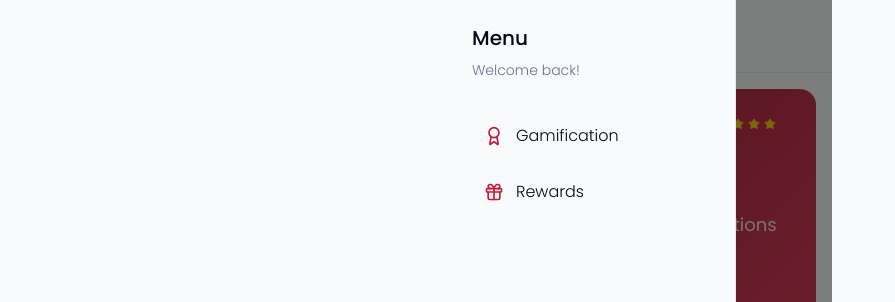
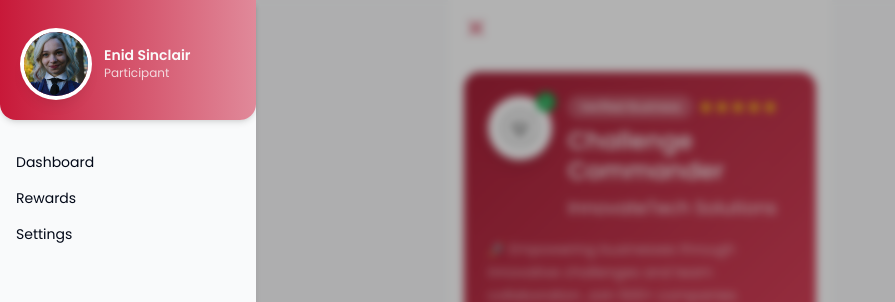
Before and after one commit to julianapaguinto-netroc/challenge-commander-login-registration, a React (Vite) app: page /challenge-commander in a window 1280 px wide. Both pictures are taken after a click on the button 484 px from the left and 36 px from the top of the page. Shown: the top 302 px of the page, without its empty margins (0-895 px from the left). Built offline with nearby package versions, Linux system fonts and the light colour scheme.

Commit message:
target persona
- target persona saved to local storage temporarily for flow demo
- sidebar fixed reusable
- profile screen added pop-like nav

```diff
--- a/src/_gettingStarted/PersonaSelection.tsx
+++ b/src/_gettingStarted/PersonaSelection.tsx
@@ -8,12 +8,13 @@ const audienceOptions = {
   Community: ["Youth Leaders", "Parents", "Religious Leaders", "Volunteers"],
   Company: ["Employees", "Team Leads", "HR", "Managers"],
   Education: ["Students", "Teachers", "School Admins", "Clubs"],
+  Marketplace: ["Consumers"],
   SMEs: ["Employees"],
 };
 
 export default function PersonaSelection() {
   const navigate = useNavigate();
-  const [persona, setPersona] = useState<"Community" | "Company" | "Education" | "SMEs" | "">("");
+  const [persona, setPersona] = useState<"Community" | "Company" | "Education" | "Marketplace" | "SMEs" | "">("");
   const [selectedAudiences, setSelectedAudiences] = useState<string[]>([]);
   const [uniqueCode, setUniqueCode] = useState("");
 
@@ -89,7 +90,7 @@ export default function PersonaSelection() {
                       Select your persona:
                     </label>
                     <div className="flex overflow-x-auto justify-center gap-2 sm:flex-wrap sm:overflow-visible">
-                      {["Community", "Company", "Education", "SMEs"].map((p) => (
+                      {["Community", "Company", "Education", "Marketplace", "SMEs"].map((p) => (
                         <button
                           key={p}
                           type="button"
--- a/src/_gettingStarted/PreSignupInvite.tsx
+++ b/src/_gettingStarted/PreSignupInvite.tsx
@@ -52,7 +52,7 @@ export default function PreSignupInvite() {
                 className="mt-3 text-sm text-primary hover:underline"
                 aria-label="Join public challenges"
               >
-                I will be joining public challenges
+                Sign up instead
               </button>
           </section>
         </main>
--- a/src/_myChallenges/ChallengeCommander.tsx
+++ b/src/_myChallenges/ChallengeCommander.tsx
@@ -10,6 +10,7 @@ import {
 import { Button } from "@/components/ui/button";
 import { Menu, UserPlus, Award, Gift } from "lucide-react";
 import { useNavigate } from "react-router-dom";
+import Appbar from "@/components/mobile/AppBar";
 
 const currentChallenges: Challenge[] = [
   {
@@ -178,52 +179,7 @@ const ChallengeCommander = () => {
 
   return (
     <div className="relative min-h-screen bg-background font-poppins w-full max-w-sm mx-auto welcome-bg overflow-hidden">
-      {/* Header */}
-      <header className="flex items-center justify-between p-4 bg-background/80 backdrop-blur-sm border-b border-border">
-        <button
-          onClick={toggleSidebar}
-          className="p-2 rounded-xl hover:bg-secondary transition-colors"
-        >
-          <Menu className="w-6 h-6" />
-        </button>
-        <h1 className="font-medium">Challenge Commander</h1>
-        <div className="w-10" />
-      </header>
-
-      {/* Sidebar Overlay */}
-      {isSidebarOpen && (
-        <div
-          className="absolute inset-0 bg-black/50 z-40"
-          onClick={toggleSidebar}
-        />
-      )}
-
-      {/* Sidebar */}
-      <div
-        className={`absolute left-0 top-0 h-full w-3/4 max-w-xs bg-background border-r border-border z-50 transform transition-transform duration-300 ${
-          isSidebarOpen ? "translate-x-0" : "-translate-x-full"
-        }`}
-      >
-        <div className="p-6">
-          <div className="mb-8">
-            <h2 className="text-xl font-medium mb-2">Menu</h2>
-            <p className="text-sm text-muted-foreground font-light">
-              Welcome back!
-            </p>
-          </div>
-          <nav className="space-y-2">
-            <button className="w-full flex items-center gap-3 p-3 rounded-xl hover:bg-secondary transition-colors text-left">
-              <Award className="w-5 h-5 text-primary" />
-              <span className="font-light">Gamification</span>
-            </button>
-            <button className="w-full flex items-center gap-3 p-3 rounded-xl hover:bg-secondary transition-colors text-left">
-              <Gift className="w-5 h-5 text-primary" />
-              <span className="font-light">Rewards</span>
-            </button>
-          </nav>
-        </div>
-      </div>
-
+      <Appbar>
         <div className="max-w-md mx-auto p-4 space-y-6">
           <BusinessHeader />
           <MarketingBanner />
@@ -275,6 +231,7 @@ const ChallengeCommander = () => {
             </div>
           </div>
         </div>
+      </Appbar>
     </div>
   );
 };
--- a/src/_myChallenges/MobileApp.tsx
+++ b/src/_myChallenges/MobileApp.tsx
@@ -35,79 +35,8 @@ export default function MobileApp() {
 
   return (
     <div className="relative mobile-container bg-background min-h-screen overflow-hidden">
-      {/* Sidebar Overlay */}
-      {isSidebarOpen && (
-        <div
-          className="absolute inset-0 bg-black/50 z-40"
-          onClick={toggleSidebar}
-        />
-      )}
-
-      {/* Sidebar */}
-      <div
-        className={`absolute left-0 top-0 h-full w-3/4 max-w-xs bg-background border-r border-border z-50 transform transition-transform duration-300 ${
-          isSidebarOpen ? "translate-x-0" : "-translate-x-full"
-        }`}
-      >
-        {/* Profile Header */}
-        <div className="bg-gradient-to-r from-primary to-primary/50 text-primary-foreground rounded-b-2xl shadow-md px-6 pt-8 pb-6">
-          <Link
-            to="/profile"
-            onClick={toggleSidebar}
-            aria-label="Open profile"
-            className="flex items-center gap-4"
-          >
-            <Avatar className="h-16 w-16 ring-4 ring-white shadow-lg">
-              <AvatarImage
-                src={profilePicture}
-                alt="User profile picture"
-                loading="lazy"
-              />
-              <AvatarFallback>U</AvatarFallback>
-            </Avatar>
-            <div>
-              <p className="text-sm font-semibold leading-tight">
-                Enid Sinclair
-              </p>
-              <p className="text-xs text-primary-foreground/80">Participant</p>
-            </div>
-          </Link>
-        </div>
-
-        {/* Menu */}
-        <div className="p-6">
-          <div className="mt-2 mb-4">
-            <h2 className="text-xl font-medium mb-2">Menu</h2>
-            <p className="text-sm text-muted-foreground font-light">
-              Welcome back!
-            </p>
-          </div>
-          <nav className="space-y-2">
-            <button className="w-full flex items-center gap-3 p-3 rounded-xl hover:bg-secondary transition-colors text-left">
-              <Award className="w-5 h-5 text-primary" />
-              <span className="font-light">Gamification</span>
-            </button>
-            <button className="w-full flex items-center gap-3 p-3 rounded-xl hover:bg-secondary transition-colors text-left">
-              <Gift className="w-5 h-5 text-primary" />
-              <span className="font-light">Rewards</span>
-            </button>
-          </nav>
-        </div>
-      </div>
-
+      <Appbar>
         <div className="bg-white shadow-md z-10 relative">
-        {/* Top Navigation */}
-        <div className="flex items-center justify-between mb-4 px-3 py-2">
-          <Button
-            variant="ghost"
-            size="icon"
-            className="text-primary"
-            onClick={toggleSidebar}
-          >
-            <Menu className="h-6 w-6" />
-          </Button>
-        </div>
-
           {/* Tab Navigation */}
           <div className="flex justify-between px-3">
             <button
@@ -186,7 +115,10 @@ export default function MobileApp() {
                     Next: Tier 2 - System Engineer
                   </div>
                   <div className="relative w-full">
-                  <Progress value={66} className="h-2 rounded-full bg-muted" />
+                    <Progress
+                      value={66}
+                      className="h-2 rounded-full bg-muted"
+                    />
                     <div className="absolute right-0 top-0 text-[10px] mt-2 text-muted-foreground">
                       250pts to go
                     </div>
@@ -202,7 +134,9 @@ export default function MobileApp() {
                       <CheckCircle className="absolute -top-1 -right-1 h-4 w-4 text-success-color bg-white rounded-full" />
                     </div>
                     <span className="text-sm font-bold">175</span>
-                  <span className="text-xs text-muted-foreground">Active</span>
+                    <span className="text-xs text-muted-foreground">
+                      Active
+                    </span>
                   </div>
 
                   <div className="flex-1 h-px bg-border mx-4" />
@@ -282,6 +216,7 @@ export default function MobileApp() {
             <MyActivitiesPage />
           </div>
         </div>
+      </Appbar>
     </div>
   );
 }
--- a/src/components/mobile/AppBar.tsx
+++ b/src/components/mobile/AppBar.tsx
@@ -2,69 +2,81 @@
 
 import { useState } from "react";
 import { Link } from "react-router-dom";
-import { Menu, X, Trophy, Gift } from "lucide-react";
+import { Menu, X } from "lucide-react";
 import clsx from "clsx";
 import { Avatar, AvatarFallback, AvatarImage } from "@/components/ui/avatar";
-import userAvatar from "@/assets/astronaut-character.png";
+import userAvatar from "@/assets/profile.jpg";
 
 export default function Appbar({ children }: { children: React.ReactNode }) {
   const [isSidebarOpen, setSidebarOpen] = useState(false);
   const toggleSidebar = () => setSidebarOpen(!isSidebarOpen);
 
   return (
-    <div className="relative min-h-screen bg-background text-foreground">
+    <div className="relative flex flex-col min-h-screen bg-white text-foreground">
       {/* ✅ Top Navbar */}
-      <header className="sticky top-0 z-50 flex items-center justify-between border-b border-border bg-background p-4">
-        <button onClick={toggleSidebar}>
-          <Menu className="w-6 h-6" />
+      <header className="sticky top-0 z-50 flex items-center justify-between text-primary bg-white p-4">
+        <button onClick={toggleSidebar} aria-label="Toggle menu">
+          {isSidebarOpen ? (
+            <X className="w-6 h-6" />
+          ) : (
+            <Menu className="w-6 h-6" />
+          )}
         </button>
-        <h1 className="text-lg font-medium">Dashboard</h1>
-        <div className="w-6" />
       </header>
 
       {/* ✅ Sidebar */}
       <aside
         className={clsx(
-          "fixed inset-y-0 left-0 z-[9999] w-64 bg-background text-foreground shadow-card transition-transform duration-300",
+          "fixed top-0 left-0 h-full w-64 bg-background text-foreground shadow-card transition-transform duration-300 z-[10000]",
           isSidebarOpen ? "translate-x-0" : "-translate-x-full"
         )}
       >
-        <div className="flex items-center justify-between px-4 py-3 border-b border-border">
-          <span className="text-lg font-semibold">Menu</span>
-          <button onClick={toggleSidebar}>
-            <X className="w-5 h-5" />
-          </button>
-        </div>
-        {/* Profile section */}
-        <div className="p-4">
-          <Link to="/profile" onClick={toggleSidebar} className="block" aria-label="Open profile">
-            <div className="flex flex-col items-center">
-              <Avatar className="h-16 w-16 ring-2 ring-primary/20 shadow-card">
-                <AvatarImage src={userAvatar} alt="User profile picture" loading="lazy" />
-                <AvatarFallback>U</AvatarFallback>
-              </Avatar>
-              <div className="mt-3 w-full rounded-xl bg-card text-card-foreground p-3 shadow-card">
-                <p className="text-sm font-semibold text-center">Enid Sinclair</p>
-                <p className="text-xs text-muted-foreground text-center">Participant</p>
-              </div>
+        <div className="bg-gradient-to-r from-primary to-primary/50 text-primary-foreground rounded-b-2xl shadow-md px-6 pt-8 pb-6">
+          <Link
+            to="/profile"
+            onClick={toggleSidebar}
+            aria-label="Open profile"
+            className="flex items-center gap-4"
+          >
+            <Avatar className="h-16 w-16 ring-4 ring-white shadow-lg">
+              <AvatarImage
+                src={userAvatar}
+                alt="User profile picture"
+                loading="lazy"
+              />
+              <AvatarFallback>U</AvatarFallback>
+            </Avatar>
+            <div>
+              <p className="text-sm font-semibold leading-tight">
+                Enid Sinclair
+              </p>
+              <p className="text-xs text-primary-foreground/80">Participant</p>
             </div>
           </Link>
         </div>
 
-        <nav className="flex flex-col p-4 pt-0 space-y-2">
+        {/* Sidebar menu links */}
+        <nav className="mt-6 px-4">
           <Link
-            to="/gamification"
-            className="flex items-center gap-2 text-sm font-medium hover:text-primary transition-colors"
+            to="/dashboard"
+            className="block py-2 text-sm hover:text-primary"
+            onClick={toggleSidebar}
           >
-            <Trophy className="w-4 h-4 text-accent" />
-            Gamification
+            Dashboard
           </Link>
           <Link
             to="/rewards"
-            className="flex items-center gap-2 text-sm font-medium hover:text-primary transition-colors"
+            className="block py-2 text-sm hover:text-primary"
+            onClick={toggleSidebar}
           >
-            <Gift className="w-4 h-4 text-warning" />
             Rewards
+          </Link>
+          <Link
+            to="/settings"
+            className="block py-2 text-sm hover:text-primary"
+            onClick={toggleSidebar}
+          >
+            Settings
           </Link>
         </nav>
       </aside>
@@ -77,8 +89,8 @@ export default function Appbar({ children }: { children: React.ReactNode }) {
         />
       )}
 
-      {/* ✅ Main Content */}
-      <main className="p-4">{children}</main>
+      {/* ✅ Page Content (child pages control their own padding) */}
+      <div className="flex-1">{children}</div>
     </div>
   );
 }
```
Also changed, not shown: src/_profile/Profile.tsx (+15 -1 lines), src/components/challenge/steps/ChallengeDetailsStep.tsx (+9 -3 lines). Lines whose indentation alone changed are shown as unchanged.
